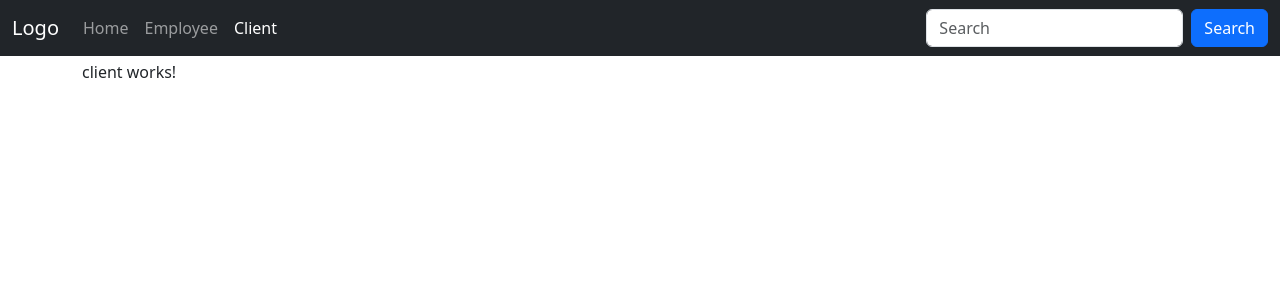
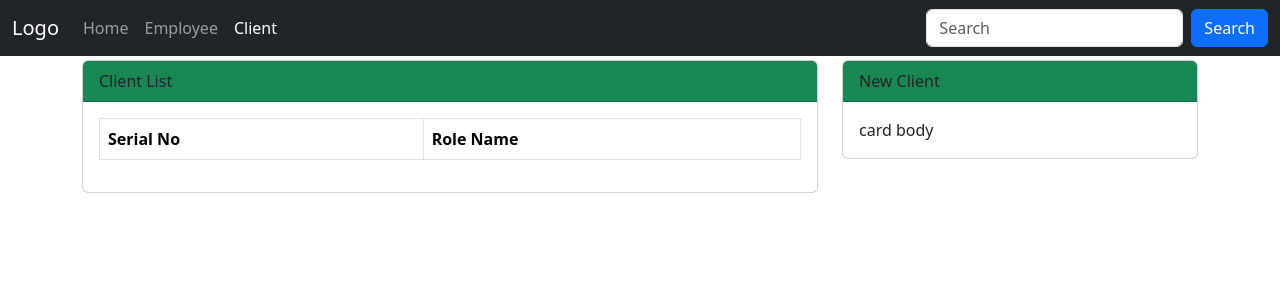
Before and after one commit to chtcodes/employeeMProject, an Angular app: page /client in a window 1280 px wide. Shown: the top 300 px of the page. Built offline with nearby package versions, Linux system fonts and the light colour scheme.

Commit message:
Client page -table created

```diff
--- a/src/app/components/client/client.component.html
+++ b/src/app/components/client/client.component.html
@@ -1 +1,37 @@
-<p>client works!</p>
+<div class="row">
+    <div class="col-8">
+        <div class="card">
+            <div class="card-header bg-success">
+                Client List
+            </div>
+            <div class="card-body">
+                <div class="row">
+                    <div class="col-12">
+                        <table class="table table-bordered">
+                            <thead>
+                                <tr>
+                                    <th>Serial No</th>
+                                    <th>Role Name</th>
+                                </tr>
+                            </thead>
+                            <tbody>
+
+                            </tbody>
+
+                        </table>
+                    </div>
+                </div>
+            </div>
+        </div>
+    </div>
+    <div class="col-4">
+        <div class="card">
+            <div class="card-header bg-success">
+                New Client
+            </div>
+            <div class="card-body">
+             card body
+            </div>
+        </div>
+    </div>
+</div>
```
